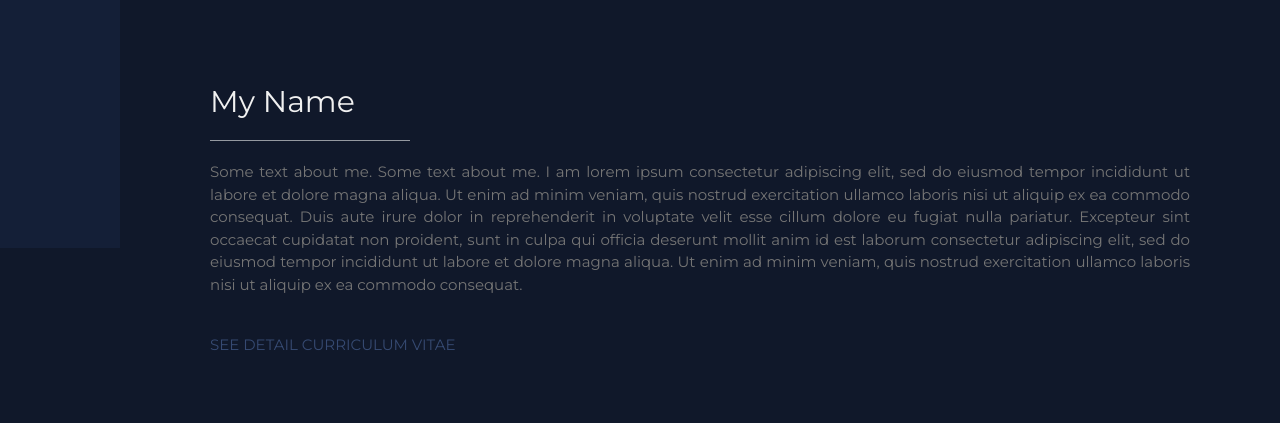
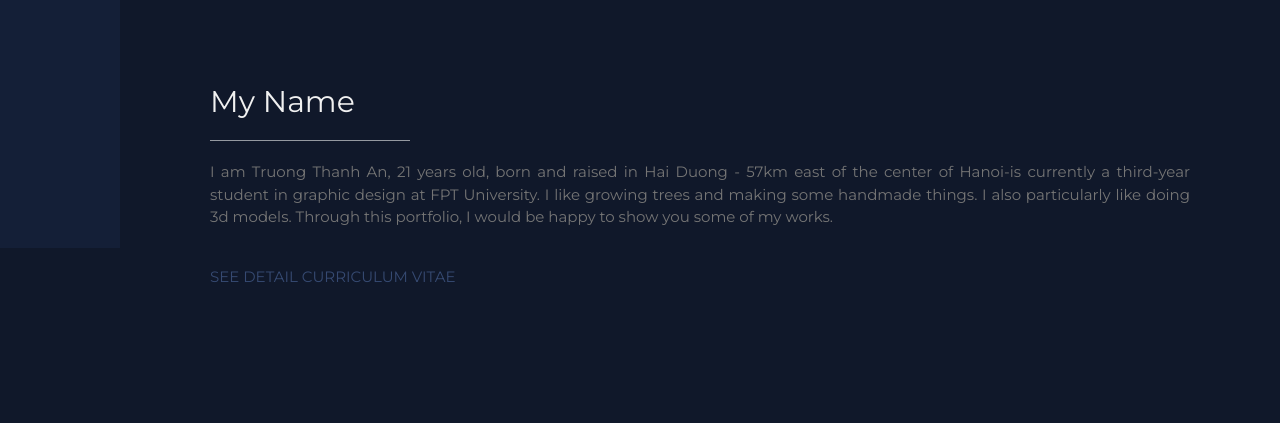
Before and after one commit to Lotus-007/portfolio.github.io, a plain HTML site: page index.html in a window 1280 px wide. Shown: the part 552-975 px from the top of the page. Drawn offline with nearby package versions, Linux system fonts and the light colour scheme.

Commit message:
Add files via upload

```diff
--- a/index.html
+++ b/index.html
@@ -195,9 +195,8 @@
 
 		    <h2 class="w3-text-light-grey">My Name</h2>
 		    <hr style="width:200px" class="w3-opacity">
-		    <p>Some text about me. Some text about me. I am lorem ipsum consectetur adipiscing elit, sed do eiusmod tempor incididunt ut labore et dolore magna aliqua. Ut enim ad minim veniam, quis nostrud exercitation ullamco laboris nisi ut aliquip
-		      ex ea commodo consequat. Duis aute irure dolor in reprehenderit in voluptate velit esse cillum dolore eu fugiat nulla pariatur. Excepteur sint occaecat cupidatat non proident, sunt in culpa qui officia deserunt mollit anim id est laborum consectetur
-		      adipiscing elit, sed do eiusmod tempor incididunt ut labore et dolore magna aliqua. Ut enim ad minim veniam, quis nostrud exercitation ullamco laboris nisi ut aliquip ex ea commodo consequat.
+		    <p>I am Truong Thanh An, 21 years old, born and raised in Hai Duong - 57km east of the center of Hanoi-is currently a third-year student in graphic design at FPT University.
+			I like growing trees and making some handmade things. I also particularly like doing 3d models. Through this portfolio, I would be happy to show you some of my works.
 		    </p>
 		    <br>
 			  <a href="cv.html" style="color: #364a72 ">SEE DETAIL CURRICULUM VITAE</a>
```
Also changed, not shown: cv.html (+3 -2 lines).
